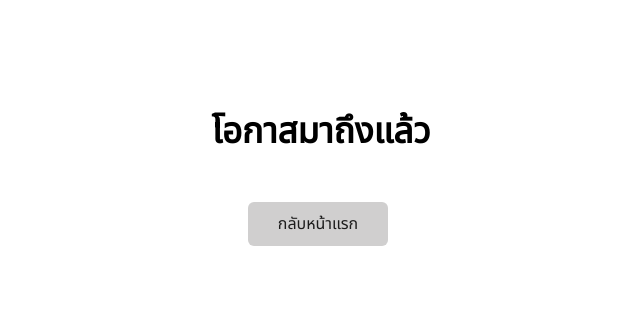
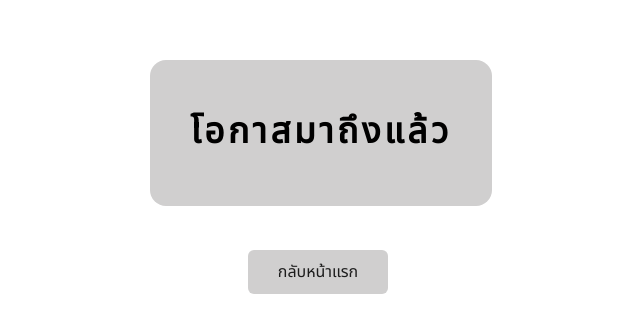
Before and after one commit to narze/the-web-of-answers, a SvelteKit app: page /1 in a window 1280 px wide. Shown: the part 232-564 px from the top of the page, without its empty margins (319-959 px from the left). Built offline with nearby package versions, Linux system fonts and the light colour scheme.

Commit message:
Style answer

```diff
--- a/src/app.postcss
+++ b/src/app.postcss
@@ -31,3 +31,12 @@ code {
 	margin-top: 2rem;
 	font-size: 0.8rem;
 }
+
+.answer {
+	padding: 3rem 2.5rem;
+	letter-spacing: 0.1em;
+	font-weight: bold;
+	background-color: var(--button-base);
+	border: none;
+	border-radius: 1rem;
+}
--- a/src/routes/[id]/+page.svelte
+++ b/src/routes/[id]/+page.svelte
@@ -9,7 +9,7 @@
 </script>
 
 <main>
-	<h1>{data.entry.content}</h1>
+	<h1 class="answer">{data.entry.content}</h1>
 
 	<button on:click={back}>กลับหน้าแรก</button>
 </main>
```
